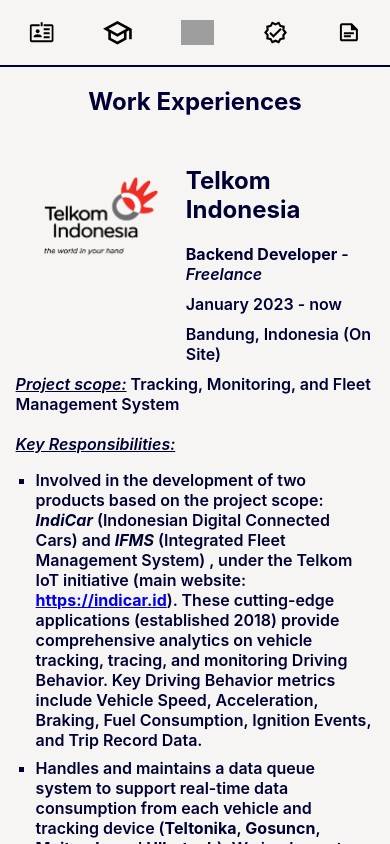
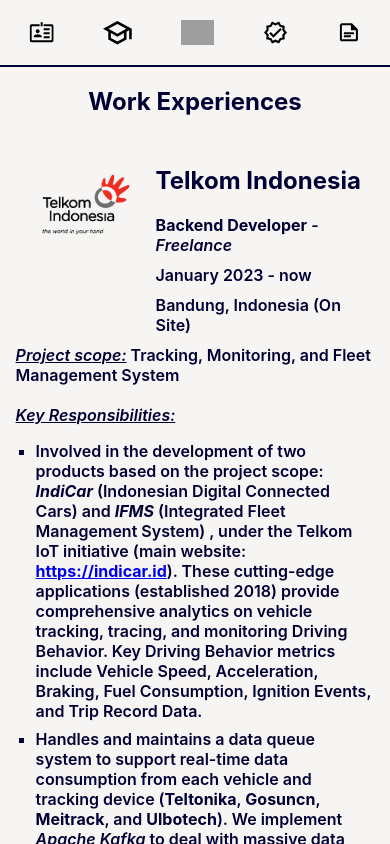
Before and after one commit to alif338/alif338.github.io, a React (Vite) app: page /work-experience in a window 390 px wide. Shown: the top 844 px of the page. Built offline with nearby package versions, Linux system fonts and the light colour scheme; grey boxes are pictures that could not be loaded.

Commit message:
small edit mobile responsive

```diff
--- a/src/App.css
+++ b/src/App.css
@@ -134,7 +134,7 @@
 }
 
 .list .card .card-left img {
-  max-height: 160px;
+  max-width: 160px;
 }
 
 .list .card .card-right {
@@ -227,7 +227,7 @@
   }
 
   .list .card .card-left img {
-    max-height: 100px;
+    max-width: 100px;
   }
 
   .list .card .card-left {
```
Also changed, not shown: 3 other files (tests, documents, lock files or other folders).
